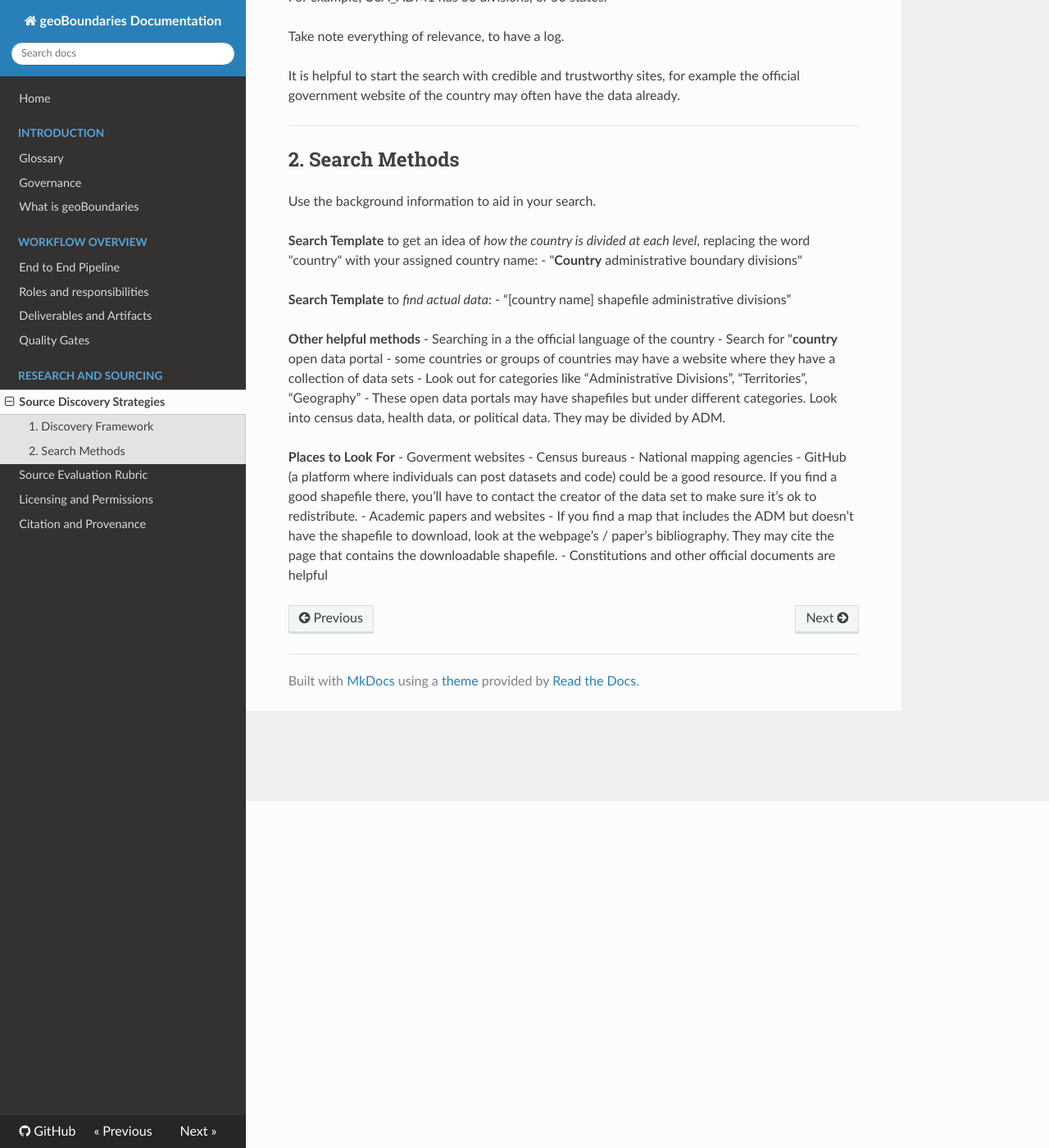
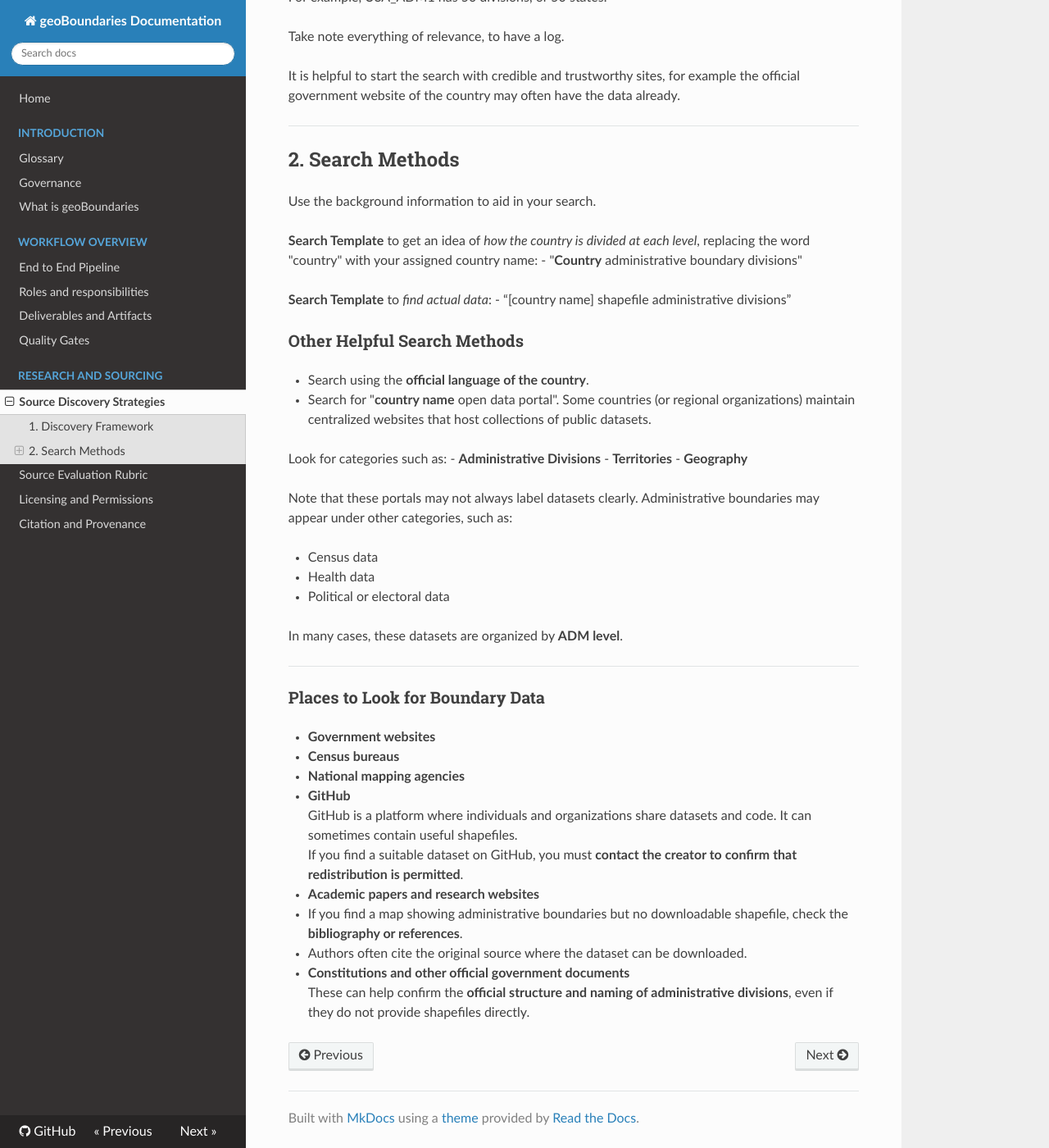
Before and after one commit to wmgeolab/gbDocs, an MkDocs documentation site: the page built from docs/docs/20-research-and-sourcing/source-discovery-strategies.md, in a window 1280 px wide and 1400 px high, scrolled down 423 px. Shown: the whole window at 82% size. Built offline with MkDocs 1.6.1, drawn with Linux system fonts in a browser that asks for light colours; nearby versions of some CDN libraries.

Commit message:
Update source-discovery-strategies.md

```diff
--- a/docs/docs/20-research-and-sourcing/source-discovery-strategies.md
+++ b/docs/docs/20-research-and-sourcing/source-discovery-strategies.md
@@ -25,17 +25,39 @@ Use the background information to aid in your search.
 **Search Template** to _find actual data_:
 - “[country name] shapefile administrative divisions”
 
-**Other helpful methods**
-- Searching in a the official language of the country
-- Search for "**country** open data portal - some countries or groups of countries may have a website where they have a collection of data sets
-    - Look out for categories like “Administrative Divisions”, “Territories”, “Geography”
-    - These open data portals may have shapefiles but under different categories. Look into census data, health data, or political data. They may be divided by ADM.
+### Other Helpful Search Methods
 
-**Places to Look For**
-- Goverment websites
-- Census bureaus
-- National mapping agencies
-- GitHub (a platform where individuals can post datasets and code) could be a good resource. If you find a good shapefile there, you’ll have to contact the creator of the data set to make sure it’s ok to redistribute.
-- Academic papers and websites
-    - If you find a map that includes the ADM but doesn’t have the shapefile to download, look at the webpage’s / paper’s bibliography. They may cite the page that contains the downloadable shapefile.
-- Constitutions and other official documents are helpful
+- Search using the **official language of the country**.
+- Search for "**country name** open data portal". Some countries (or regional organizations) maintain centralized websites that host collections of public datasets.
+
+  Look for categories such as:
+  - **Administrative Divisions**
+  - **Territories**
+  - **Geography**
+
+  Note that these portals may not always label datasets clearly. Administrative boundaries may appear under other categories, such as:
+
+  - Census data
+  - Health data
+  - Political or electoral data
+
+  In many cases, these datasets are organized by **ADM level**.
+
+---
+
+### Places to Look for Boundary Data
+
+- **Government websites**
+- **Census bureaus**
+- **National mapping agencies**
+
+- **GitHub**
+  GitHub is a platform where individuals and organizations share datasets and code. It can sometimes contain useful shapefiles.
+  If you find a suitable dataset on GitHub, you must **contact the creator to confirm that redistribution is permitted**.
+
+- **Academic papers and research websites**
+  - If you find a map showing administrative boundaries but no downloadable shapefile, check the **bibliography or references**.
+  - Authors often cite the original source where the dataset can be downloaded.
+
+- **Constitutions and other official government documents**
+  These can help confirm the **official structure and naming of administrative divisions**, even if they do not provide shapefiles directly.
```
